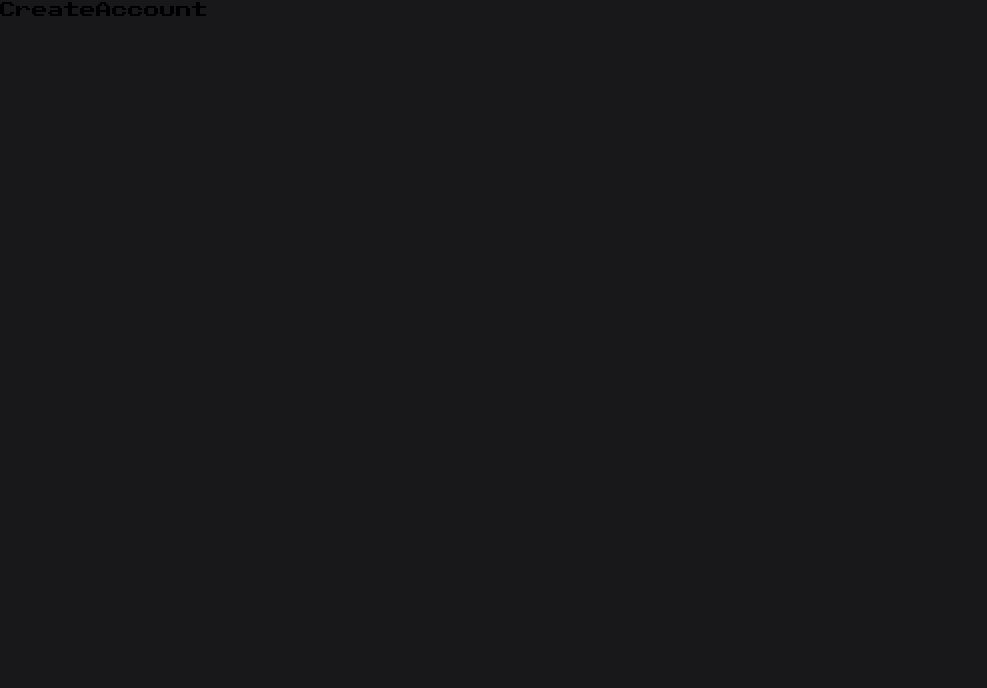
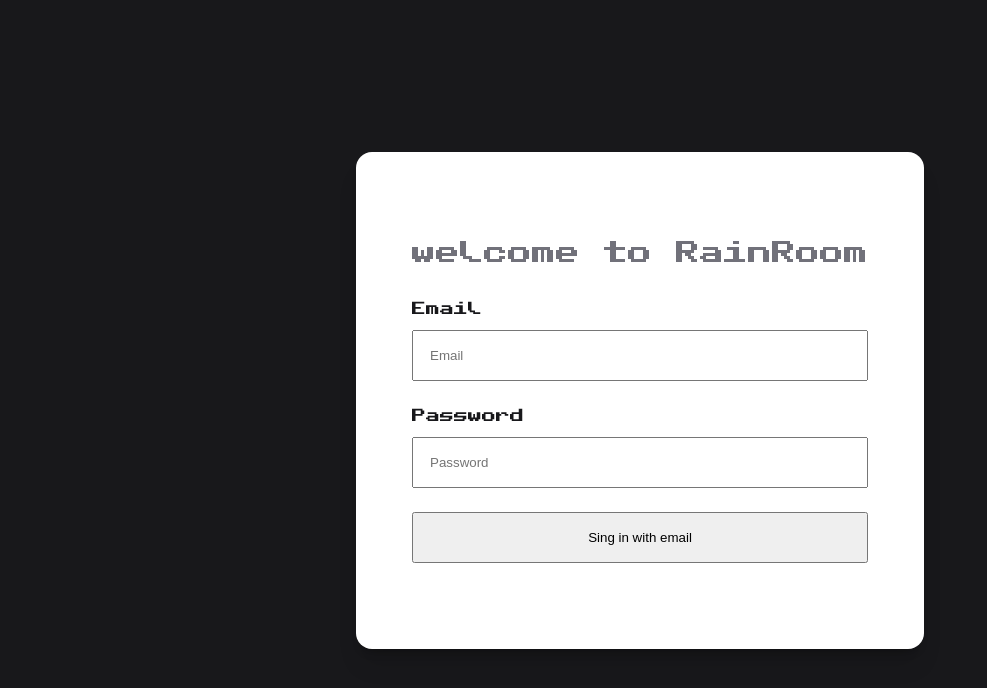
Before and after one commit to ssss1827/RainRoom, a React (Vite) app: page /create-account in a window 1280 px wide. Shown: the top 688 px of the page, without its empty margins (0-987 px from the left). Built offline with nearby package versions, Linux system fonts and the light colour scheme.

Commit message:
회원가입 CSS 생성, Form 로직처리

```diff
--- a/src/App.tsx
+++ b/src/App.tsx
@@ -7,8 +7,9 @@ import Layout from "./components/Layout";
 import AboutPage from "./pages/AboutPage";
 import ContactPage from "./pages/ContactPage";
 import LoginPage from "./pages/LoginPage";
-import CreateAccountPage from "./pages/CreateAccountPage";
 import Loading from "./components/Loading";
+import { auth } from "./firebase";
+import CreateAccount from "./pages/CreateAccountPage";
 
 // 1. router를 생성한다.
 // 2. RouterProvider로 라우터를 애플리케이션에 제공하여 URL 경로에 따라 컴포넌트가 보여지도록한다.
@@ -37,7 +38,7 @@ const router = createBrowserRouter([
   },
   {
     path: "/create-account",
-    element: <CreateAccountPage />,
+    element: <CreateAccount />,
   },
 ]);
 
@@ -55,6 +56,14 @@ const App: React.FC = () => {
   // 2. FireBase를 불러오는 과정이 필요. 기다려야함.
   // firebase를 초기화한다는 의미는 fb 서비스를 사용하기 위해 프로젝트와 앱을 설정하고 연력하는 것으 의미.
   const init = async () => {
+    //firebase를 기다림, 우리는 firebase를 통해 로그인 여부를 알 수 있기를 기다림.
+    /**
+     * 만약 로그인되어 있다면 firebase가 우리가 누구인지, 어떤 사용자인지 알기를 기다리는것임.
+    인증 상태가 준비되었는지를 기다릴거임. 최초 인증 상태가 완료될 때 실행되는 Promise를 return함.
+    Firebase가 쿠키와 토큰을 읽고 백엔드와 소통해서 로그인여부를 확인하는 동안 기다리겠다는 것임.
+     */
+    await auth.authStateReady();
+
     //다 불러온다면 로딩화면을 보여주지 않을 것 이다.
     setLoading(false);
   };
--- a/src/firebase.ts
+++ b/src/firebase.ts
@@ -1,7 +1,8 @@
-// npm install firebase후 해당 코드를 firebase.ts페이지를 만들어 붙혀놓기 해야함.
+// 1. npm install firebase후 해당 코드를 firebase.ts페이지를 만들어 붙혀놓기 해야함.
 
 // Import the functions you need from the SDKs you need
 import { initializeApp } from "firebase/app";
+import { getAuth } from "firebase/auth";
 
 // TODO: Add SDKs for Firebase products that you want to use
 // https://firebase.google.com/docs/web/setup#available-libraries
@@ -20,3 +21,11 @@ const firebaseConfig = {
 
 // Initialize Firebase
 const app = initializeApp(firebaseConfig);
+
+//2. 로그인/회원가입을 위해 Authntication을 활성화시키고
+//Authentication을 원한다는 코드를 입력해줘야함.
+
+//3.우리는 app에 대한 인증을 사용하고 싶다고 말할거야. 그럼으로 인해서 api key 등 여러가지 키값들이 포함된 config 개체가 주어짐.
+export const auth = getAuth(app);
+
+//Config옵션을 통해서 app을 생성하고, auth를 통해 그 app에 대한 인증 서비스를 사용하고 싶다고 말한것임.
--- a/src/pages/CreateAccountPage.tsx
+++ b/src/pages/CreateAccountPage.tsx
@@ -1,3 +1,158 @@
-export default function CreateAccountPage() {
-  return <div>CreateAccount</div>;
+import { useState } from "react";
+import styled from "styled-components";
+
+const Wrapper = styled.div`
+  flex-direction: column;
+  justify-content: center;
+  align-items: center;
+  display: flex;
+  height: 100vh;
+`;
+
+const Card = styled.div`
+  display: flex;
+  flex-direction: column;
+  width: auto;
+  max-width: 624px;
+  padding: 86px 56px;
+
+  border-radius: var(--416-px, 16px);
+  background: #fff;
+  gap: 36px;
+
+  /* shadow/xl */
+  box-shadow: 0px 8px 10px -6px rgba(0, 0, 0, 0.3),
+    0px 20px 25px -5px rgba(0, 0, 0, 0.1);
+`;
+
+const Title = styled.span`
+  color: var(--grey-500, #71717a);
+
+  font-size: 24px;
+  font-style: normal;
+  font-weight: 400;
+  line-height: normal;
+
+  text-align: center;
+`;
+
+const Form = styled.form`
+  display: flex;
+  flex-direction: column;
+  gap: 24px;
+  width: 100%;
+`;
+
+const Input = styled.input`
+  display: flex;
+  padding: 16px;
+  justify-content: center;
+  align-items: center;
+  gap: var(--28-px, 8px);
+  width: 100%;
+`;
+
+const Span = styled.span`
+  display: inline-block;
+  color: var(--grey-900, #18181b);
+
+  font-size: 14px;
+
+  font-weight: 400;
+  line-height: normal;
+  margin-bottom: 16px;
+`;
+
+const Error = styled.span`
+  font-family: "secondaryFont";
+  font-size: 14px;
+  color: red;
+`; //Error 문자를 처리
+
+export default function CreateAccount() {
+  //계정 생성을 시작할 때 로딩을 true로 바꿀거야. 그래서 초기값은 false
+  const [isLoading, setLoading] = useState(false);
+  const [email, setEmail] = useState("");
+  const [password, setPassword] = useState("");
+  const [error, setError] = useState("");
+
+  const onChange = (e: React.ChangeEvent<HTMLInputElement>) => {
+    //여기서 e는 input요소에서 발생한 이벤트 객체
+    //target 객체로부터 name과 value라는 두가지 속성 값을 구조 분해 할당을 통해 꺼내옴.
+    //name인 input요소의 name속성을 가르킴. 어떤 input이 변경되었는지 식별할 수 있게해줌.
+    //변경된 inputdml name이 무엇인지 아니까 각각의 state를 통해 값을 set해줄 수 있음.
+
+    //input의 event객체로부터 name과 value를 꺼내와 확인해!
+    const {
+      target: { name, value },
+    } = e;
+    //name과 value를 꺼내와서 일단 name 속성을 확인 했을 때 email이라면 email을 set해.
+    if (name === "email") {
+      setEmail(value);
+    } else if (name === "password") {
+      setPassword(value);
+    }
+  };
+
+  const onSubmit = (e: React.FormEvent<HTMLFormElement>) => {
+    //기본 폼 제출 동작을 막음.
+    e.preventDefault();
+
+    //오류확인을 함.
+    try {
+    } catch (error) {
+      //에러가 있으면 무언가를 보여줘야하기에, 에러를 상태관리 하기 위한 state가 필요.
+    } finally {
+      setLoading(false); // 오류를 다 확인하고 로딩상태를 해제하겠다.
+    }
+
+    //계정을 만들고
+
+    //유저 프로필을 설정한다.
+
+    //그 다음 {내가 보내주고자 하는 경로로} redirect
+    console.log(email, password);
+  };
+
+  //컴포넌트의 value에 상태변수를 넣어주는 이유는, 그 값이 변경될 때마다 React가 자동으로 컴포넌트를 다시 렌더링하여 UI를 업데이트 하기위함.
+  //해당 상태값이, input의 현재값이 됨.
+  return (
+    <Wrapper>
+      <Card>
+        <Title>welcome to RainRoom</Title>
+        {/* Form에 onSubmit 이벤트를 줘서 폼 전체가 제출될 때 특정 동작을 실행. */}
+        <Form onSubmit={onSubmit}>
+          <div>
+            <Span>Email</Span>
+            <Input
+              onChange={onChange}
+              value={email}
+              name="email"
+              placeholder="Email"
+              type="email"
+              required
+            />
+          </div>
+          <div>
+            <Span>Password</Span>
+            <Input
+              onChange={onChange}
+              value={password}
+              name="password"
+              placeholder="Password"
+              type="password"
+              required
+            />
+          </div>
+
+          {/* 버튼 클릭 시 Form 제출 */}
+          <Input
+            type="submit"
+            value={isLoading ? "Loading.." : "Sing in with email"}
+          />
+        </Form>
+        {error != "" ? <Error>{error}</Error> : null}
+      </Card>
+    </Wrapper>
+  );
 }
--- a/src/pages/LoginPage.tsx
+++ b/src/pages/LoginPage.tsx
@@ -1,3 +1,3 @@
-export default function LoginPage() {
-  return <div>LoginPage</div>;
+export default function Login() {
+  return <div>Login</div>;
 }
--- a/src/styles/GlobalStyles.tsx
+++ b/src/styles/GlobalStyles.tsx
@@ -4,6 +4,7 @@ const GlobalStyles = createGlobalStyle`
   /* 모든 곳에 적용시켜 주겠다. */
   *{
     box-sizing: border-box;
+    line-height: 1;
   }
 
 
@@ -34,12 +35,12 @@ html {
         padding: 0;
     }
 
-    a {
+  a {
   all: unset;
   cursor: pointer;
 
   text-decoration: none;
-}
+  }
 
     #root {
     height: 100%;  /* 모든 콘텐츠가 전체 화면을 채울 수 있게 설정 */
```
